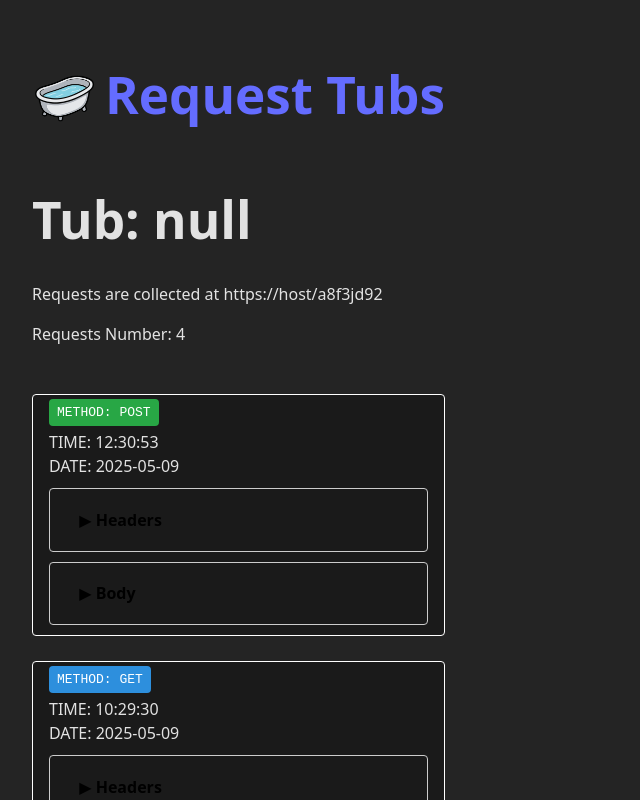
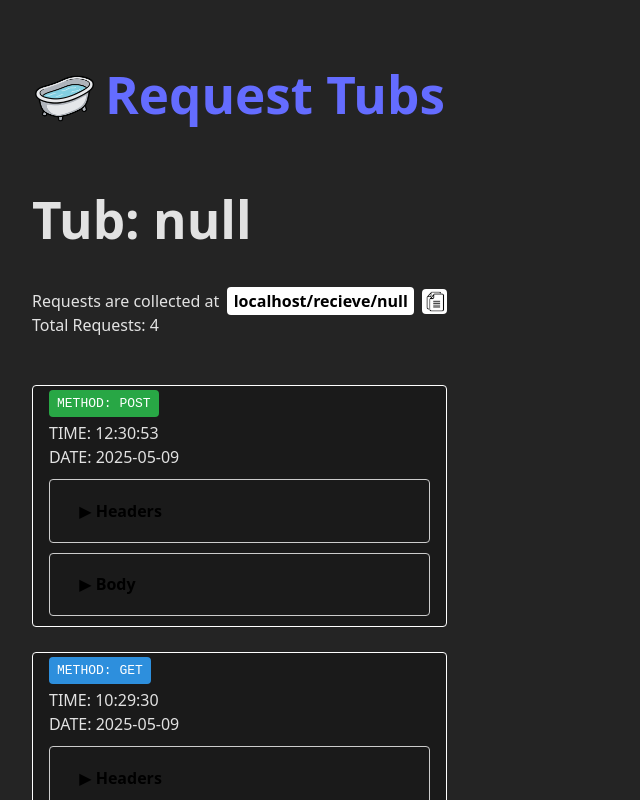
Before and after one commit to noahraynor/request-bin-aws, a React (Vite) app in the folder client/: page /tubs/a8f3jd92 in a window 1280 px wide. Shown: the top 800 px of the page, without its empty margins (0-640 px from the left). Built offline with nearby package versions, Linux system fonts and the light colour scheme.

Commit message:
added url host and styling for bucket url.

```diff
--- a/client/src/components/Requests.tsx
+++ b/client/src/components/Requests.tsx
@@ -1,7 +1,7 @@
 import requestsData from '../data/requests.json'
 import PageHeader from './PageHeader'
 import { useState } from 'react'
-import tubService from '../services/tubService'
+import copyImg from '../assets/copy.png'
 
 export default function Requests({currentTub}) {
   const requests = requestsData.requests
@@ -51,14 +51,35 @@ function Request({request}) {
   )
 }
 
+function GreenCheckbox() {
+  return (
+    <div className="checkbox-container">
+      <div className="checkbox-checkmark" />
+    </div>
+  )
+}
+
 function RequestHeader({currentTub}) {
-  const encoded_id = requestsData.encoded_id
+  const [displayCheck, setDisplayCheck] = useState(false)
   const requestsLength = requestsData.requests.length
+  const url = `${window.location.host}/recieve/${currentTub}`
+
+  const handleCopy = () => {
+    navigator.clipboard.writeText(url).then(() => setDisplayCheck(true))
+  }
+
   return (
     <div>
       <h1>{`Tub: ${currentTub}`}</h1>
-      <p>Requests are collected at https://host/{encoded_id}</p>
-      <span>Requests Number: {requestsLength}</span>
+      <div>
+        Requests are collected at
+        <span className="tub-url">{url}</span>{}
+        <span className="url-plus-checkbox">
+          <img src={copyImg} className='copy-image' onClick={handleCopy}></img>
+          {displayCheck && <GreenCheckbox />}
+        </span>
+      </div>
+      <span>Total Requests: {requestsLength}</span>
       <br></br>
       <br></br>
       <br></br>
--- a/client/src/index.css
+++ b/client/src/index.css
@@ -160,7 +160,6 @@ button:focus-visible {
   align-items: center;
   justify-content: center;
   position: relative;
-  /* padding-left: 2em; */
 }
 
 .duck-list li::before {
@@ -175,3 +174,64 @@ button:focus-visible {
   background-size: contain;
   background-repeat: no-repeat;
 }
+
+.tub-url {
+  background-color: white;
+  color: black;
+  padding: 0.2em 0.4em;
+  border-radius: 4px;
+  font-weight: bold;
+  margin-left: 0.5em;
+}
+
+.copy-image {
+  height: 25px;
+  border-radius: 4px;
+  transform: translateY(7px);
+  margin-left: 0.5em;
+  /* display: inline-block; */
+  transition: all 0.2s ease;
+}
+
+.copy-image:hover {
+  transform: translateY(7px) scale(1.1);
+  background-color: rgba(255, 255, 255, 0.2);
+  box-shadow: 0 0 4px rgba(255, 255, 255, 0.3);
+  opacity: 0.85;
+}
+
+.checkbox-container {
+  width: 20px;
+  height: 20px;
+  border: 2px solid green;
+  margin-left: 4px;
+  border-radius: 4px;
+  background-color: transparent;
+  display: flex;
+  align-items: center;
+  justify-content: center;
+  opacity: 0;
+  transform: translateY(8px) scale(1.1);
+  animation: checkboxFadeIn 0.15s ease-out forwards;
+}
+
+@keyframes checkboxFadeIn {
+  to {
+    opacity: 1;
+    transform: translateY(8px) scale(1.1);
+  }
+}
+
+.checkbox-checkmark {
+  width: 10px;
+  height: 5px;
+  border-left: 2px solid green;
+  border-bottom: 2px solid green;
+  transform: rotate(-45deg);
+}
+
+.url-plus-checkbox {
+  display: inline-flex;
+  align-items: center;
+  gap: 0.3em;
+}
```
Also changed, not shown: client/src/assets/copy.png (added).
